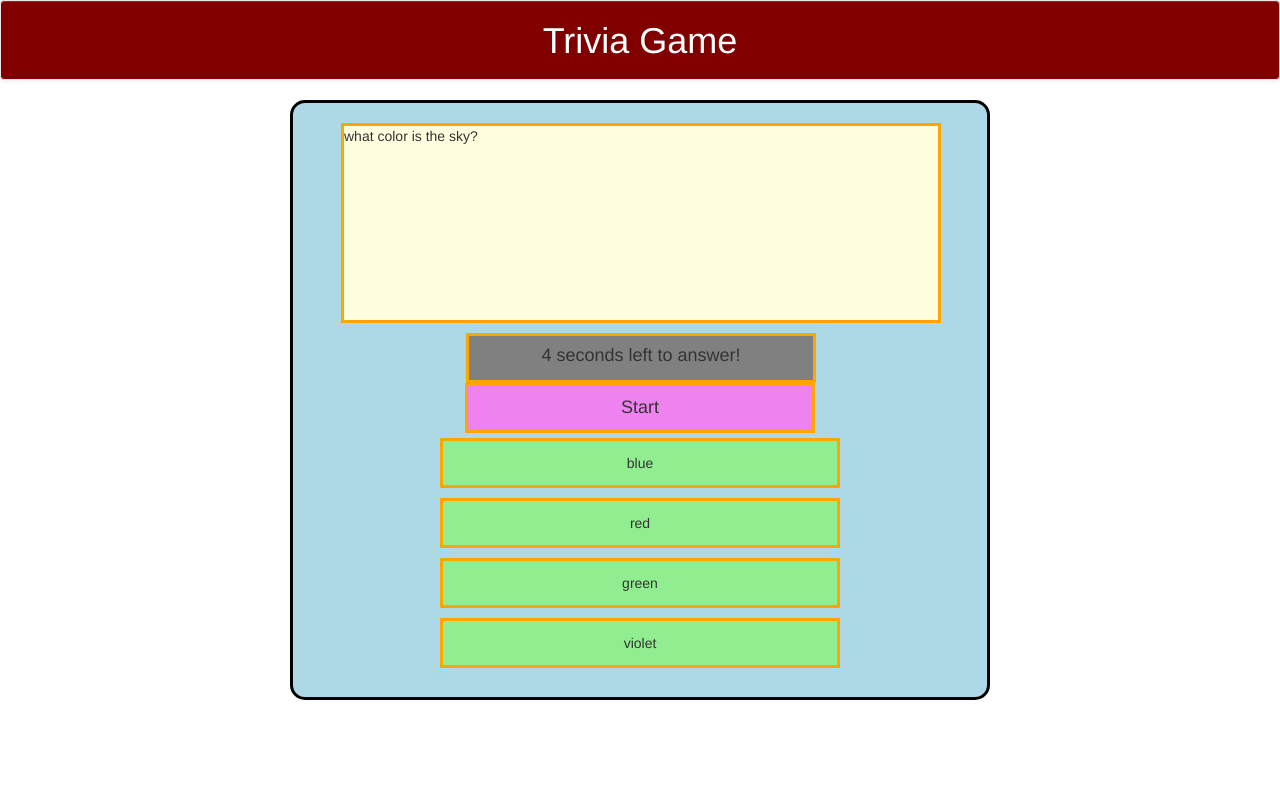
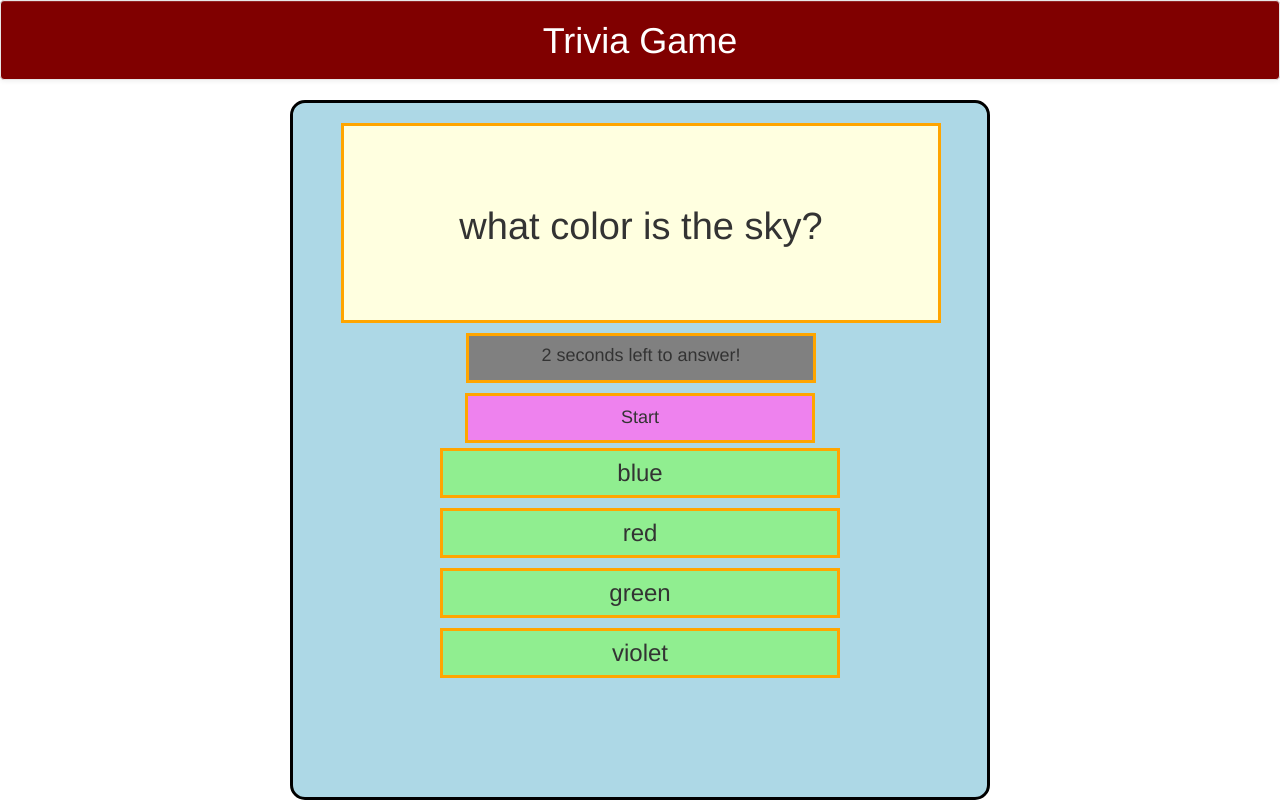
Before and after one commit to DigitalTheorist/Trivia-Game, a plain HTML site: page index.html in a window 1280 px wide. Both pictures are taken after a click on the button "Start". Drawn offline with nearby package versions, Linux system fonts and the light colour scheme; a web font is replaced by a local one.

Commit message:
rewrote JS file to utilize array of objects

```diff
--- a/assets/css/style.css
+++ b/assets/css/style.css
@@ -2,7 +2,7 @@
 
 .main-container {
   background-color: lightblue;
-  height: 600px;
+  height: 700px;
   width: 700px;
   border: solid;
   border-color: black;
@@ -27,6 +27,9 @@
   margin-top: 20px;
   position: relative;
   left: 33px;
+  text-align: center;
+  font-size: 38px;
+  line-height: 200px;
 }
 
 .timerArea {
@@ -39,6 +42,7 @@
   border-color: orange;
   position: relative;
   left: 158px;
+  margin-bottom: 10px;
 
 }
 .startButton:hover {
@@ -64,6 +68,7 @@
   position: relative;
   top: 5px;
   left: 147px;
+  font-size: 24px;
 }
 
 .answerBlock:hover {
--- a/assets/javascript/game.js
+++ b/assets/javascript/game.js
@@ -1,123 +1,111 @@
+
+
   $(document).ready(function(){
 
-          //GAME/TIMER START BUTTON
-//------------------------------------------
 
-$('#startButton').click(timerBlock);
+var trivaBucket = [ //make an array of object (in order to use a for loop)
 
-    function timerBlock () {
-    var count = 6;
-    var counter = setInterval(timer, 1000)
-
-    trivaBucket.answer1.operator1();
-
-    function timer(){
-    count -= 1;
-    console.log("count is now = " + count)
-
-    $("#timerArea").html(count + " seconds left to answer!");
-
-    if (count <= 0){
-    clearInterval(counter);
-    console.log("Ah! You didn't answer in time!")
-
-    }
-  }
-}
-
-
-
-    //This 'this' function pushes data to Q&A divs.
-//------------------------------------------
-var objectFunction = function () {
-  $(".questionArea").html(this.question);
-  $(".answer1").html(this.trueAnswer);
-  $(".answer2").html(this.falseOne);
-  $(".answer3").html(this.falseTwo);
-  $(".answer4").html(this.falseThree);
-};
-
-var trivaBucket = {
-
-  answer1: {
-    name: '#answer1',
+   {
     question: 'what color is the sky?',
-    trueAnswer: 'blue',
+    trueAnswer:'blue',
     falseOne: 'red',
     falseTwo: 'green',
     falseThree: 'violet',
-    operator1: objectFunction
-  },
+    },
 
-  answer2: {
-    name: '#answer2',
+  {
     question: 'San Francisco is in what State?',
     trueAnswer: 'California',
-    falseOne: 'Texas',
+    falseOne: 'Idaho',
     falseTwo: 'North Dakota',
     falseThree: 'Florida',
-    operator2: objectFunction
-  },
+    },
 
-  answer3: {
-    name: '#answer3',
+  {
     question: "In what city is Apple's Headquarters?",
     trueAnswer: 'Cupertino',
     falseOne: 'San Francisco',
-    falseTwo: 'Atlanta',
+    falseTwo: 'Houston',
     falseThree: 'Boston',
-    operator3: objectFunction
+    },
 
-  },
-
-  answer4: {
-    name: '#answer4',
+  {
     question: 'Is water wet?',
     trueAnswer: 'Yes',
     falseOne: 'no',
     falseTwo: 'what?',
-    falseThree: 'I need some coffee.',
-    operator4: objectFunction
-  }
+    falseThree: 'I need some coffee',
+    }
 
+];
+
+var index = 0
+
+function incrementQuestion(){
+index++;
+console.log(index);
 };
-//------------------------------------------
-    //end object
 
 
+// This 'this' function pushes data to Q&A divs.
+// ------------------------------------------
+function populateQuestionArea(){
+  $(".questionArea").html(trivaBucket[index].question);
+  $("#answer1").html(trivaBucket[index].trueAnswer);
+  $("#answer2").html(trivaBucket[index].falseOne);
+  $("#answer3").html(trivaBucket[index].falseTwo);
+  $("#answer4").html(trivaBucket[index].falseThree);
+};
+populateQuestionArea();
 
-    //attributes the id of the block to
-    //playGame (clickIdentifier); //pass the attributes of "this" to the function "playGame"
+//GAME TIMER & START BUTTON
 //------------------------------------------
-  $(".answerBlock").on("click", function(){
+$('#startButton').click(timer);
+
+    // function startButtonTimer () {
+
+    var countDownTime = 10; //Countdown time.
+    var counter = setInterval(timer, 1000)
+
+    function timer(){
+    countDownTime -= 1;
+    console.log("countDownTime is now = " + countDownTime)
+
+    $("#timerArea").html(countDownTime + " seconds left to answer!"); //display's time left to answer
+
+    if (countDownTime <= 0){
+    clearInterval(counter);
+
+    setTimeout(console.log("Time has run out! Next question!"));
+    }
+  }
+// }
+
+
+$(document).on("click", ".answerBlock", function(){
+  var $this = this;
+
+  console.log("this", this);
 
   var clickIdentifier = $(this).attr('id');
 
   console.log("the answer button you clicked on returns " + clickIdentifier); //logs answer1 ect...
-  playGame(clickIdentifier)
+
+  if (clickIdentifier === 'answer1') {
+    console.log('true!');
+    incrementQuestion();
+    populateQuestionArea();
+  } else {
+    console.log('false');
+    incrementQuestion();
+    populateQuestionArea();
+  }
+
+
+
 });
-//------------------------------------------
-    // if () //TODO: If answer1 is clicked before timer ends move to "correct" screen
-//------------------------------------------
-  function playGame (clickIdentifier){
-  var chooseAnswer = trivaBucket[clickIdentifier]
 
-  console.log("Which is... " + chooseAnswer.trueAnswer);
-};
-//------------------------------------------
 
 
 
 }); //Document ready endtag.
-
-
-
-//TODO: display correct for 5 seconds
-
-//TODO: move to next questions
-
-//TODO: otherwise move to "nope" display
-
-//TODO: display incorrect for 5 seconds
-
-//TODO: move to next question
--- a/index.html
+++ b/index.html
@@ -29,18 +29,19 @@
 
 <div class="container-fluid main-container">
   <div class="container-fluid">
-    <div class="row questionArea">
-      </div><!--questionArea endtag-->
-        <div class="row timerArea"><h4 id="timerArea">00:00</h4></div><!--timerArea endtag-->
+
+    <div id = "questionArea" class="row questionArea"></div><!--questionArea endtag-->
+
+        <div class="row timerArea"><h4 id="timerArea">Timer!</h4></div><!--timerArea endtag-->
 
       <div class="row answerArea">
 
         <button id="startButton" class="row startButton"><h4>Start</h4></button>
 
-        <button id="answer1" class="row answerBlock answer1"><p>answer1</p></button>
-        <button id="answer2" class="row answerBlock answer2"><p>answer2</p></button>
-        <button id="answer3" class="row answerBlock answer3"><p>answer3</p></button>
-        <button id="answer4" class="row answerBlock answer4"><p>answer4</p></button>
+        <button id="answer1" class="row answerBlock"><p>answer1</p></button>
+        <button id="answer2" class="row answerBlock"><p>answer2</p></button>
+        <button id="answer3" class="row answerBlock"><p>answer3</p></button>
+        <button id="answer4" class="row answerBlock"><p>answer4</p></button>
 
     </div><!--"answerArea endtag"-->
   </div><!--"row container endtag"-->
```
